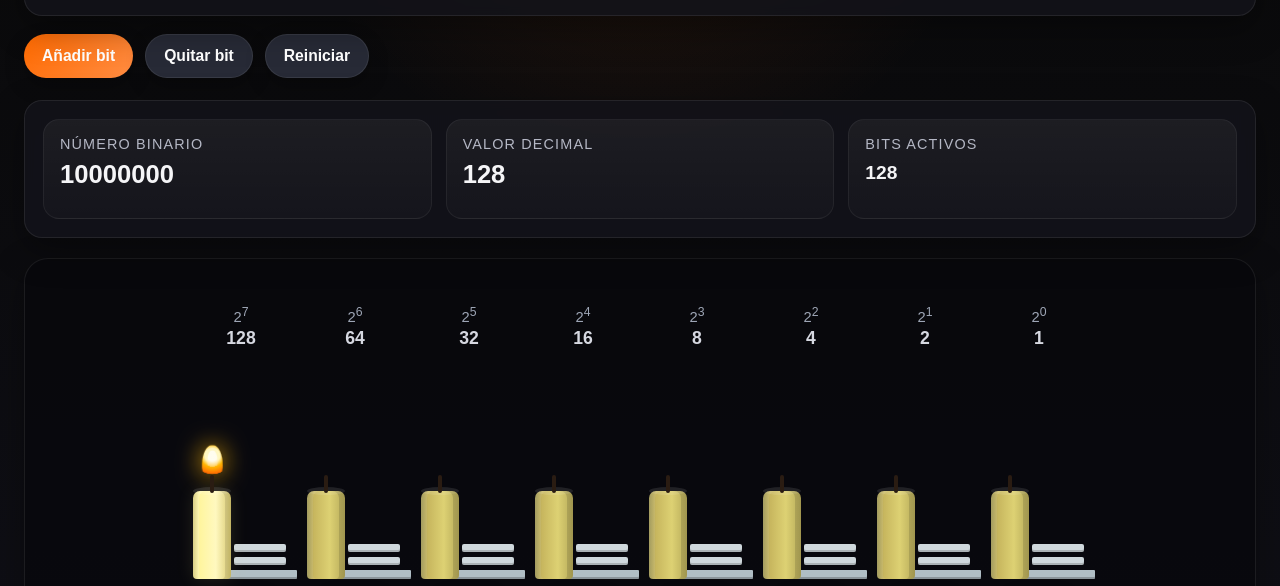
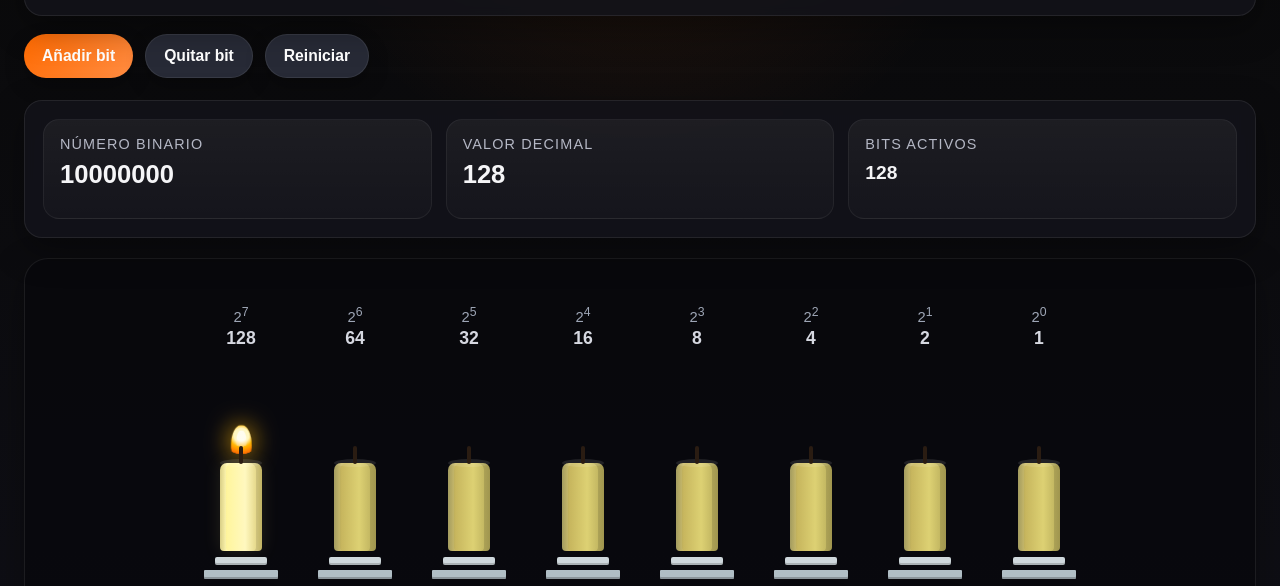
Before and after one commit to Miguel-Luis/sistema-binario, a plain HTML site: page index.html in a window 1280 px wide. Both pictures are taken after a click on the element 241 px from the left and 653 px from the top of the page. Shown: the part 184-770 px from the top of the page. Drawn offline with Linux system fonts and the light colour scheme.

Commit message:
Refactorice la representación de las velas y actualice los estilos CSS para mejorar el diseño y la alineación

```diff
--- a/script.js
+++ b/script.js
@@ -62,7 +62,6 @@ function render() {
         <div class="candle" aria-hidden="true"></div>
         <div class="base" aria-hidden="true">
           <div class="ring"></div>
-          <div class="ring"></div>
           <div class="plate"></div>
         </div>
       </div>
--- a/styles.css
+++ b/styles.css
@@ -194,15 +194,16 @@ button:active {
   width: 100%;
   height: 220px;
   display: flex;
-  justify-content: center;
-  align-items: flex-end;
+  flex-direction: column;
+  align-items: center;
+  justify-content: flex-end;
   padding-top: 40px;
 }
 
 .flame {
   position: absolute;
-  bottom: 100px;
-  left: 20%;
+  bottom: 120px;
+  left: 50%;
   width: 20px;
   height: 34px;
   transform: translateX(-50%) scale(0);
@@ -246,8 +247,8 @@ button:active {
 
 .wick {
   position: absolute;
-  bottom: 86px;
-  left: 20%;
+  bottom: 115px;
+  left: 50%;
   width: 4px;
   height: 18px;
   background: #2a1c12;
```
